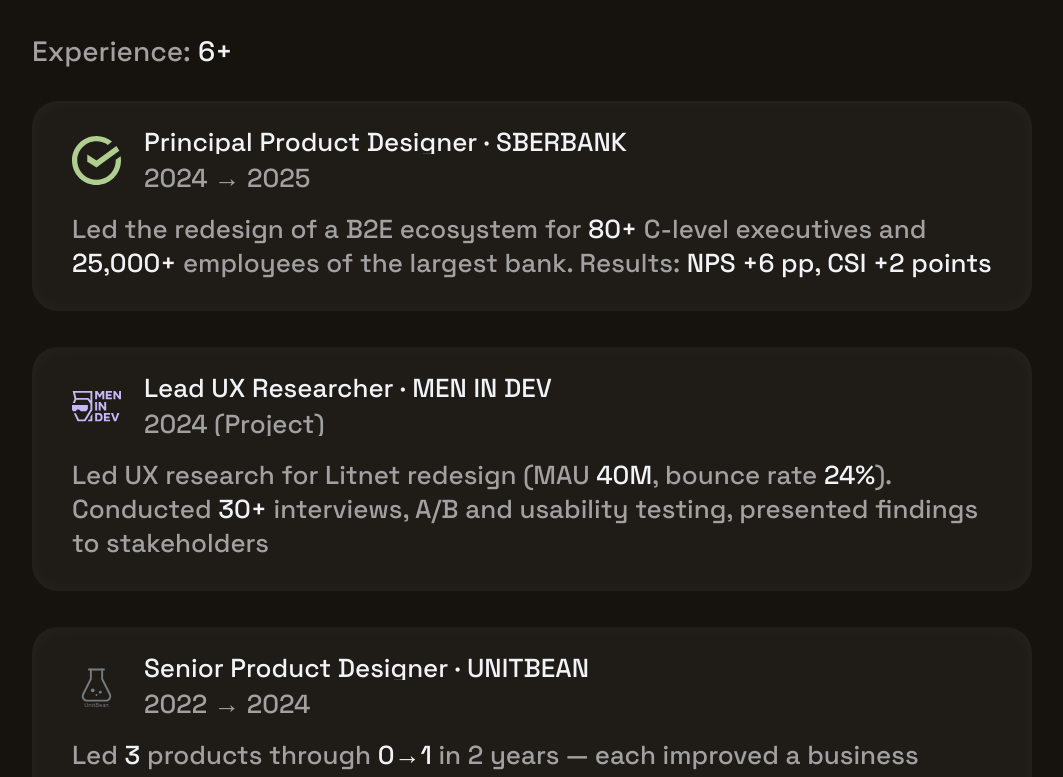
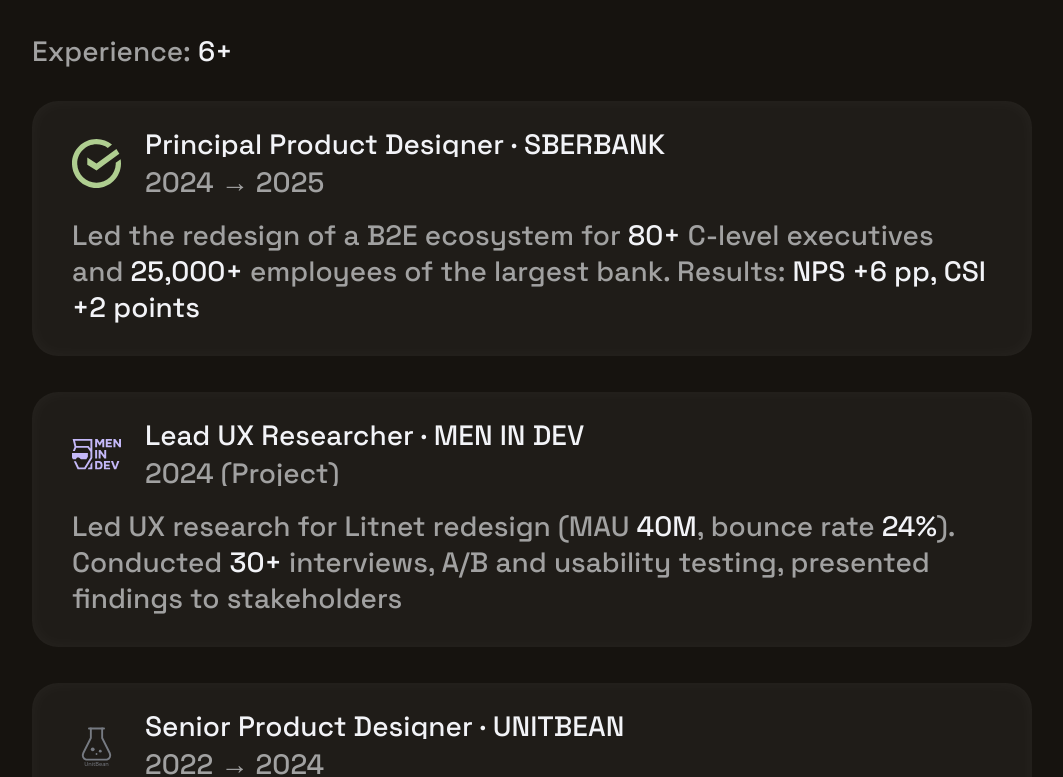
Before and after one commit to krollfaster/bacardin, a Next.js app: page /en in a window 1280 px wide. Shown: the part 1360-2137 px from the top of the page, without its empty margins (108-1171 px from the left). Built offline with nearby package versions, Linux system fonts and the light colour scheme; a web font is replaced by a local one.

Commit message:
style(experience): заголовок и даты 28px/26px, gap от иконки 24px, отступ до описания 22px, основной текст 28px/36px

```diff
--- a/components/sections/Experience.tsx
+++ b/components/sections/Experience.tsx
@@ -39,7 +39,7 @@
       style={{ boxShadow: "inset 0 0 18px rgba(255, 255, 255, 0.04)" }}
     >
       {/* Область с компанией */}
-      <div className="flex items-center gap-[23px] mb-[23px] h-[58px]">
+      <div className="flex items-center gap-[24px] mb-[22px]">
         <Image
           src={icon}
           alt={company}
@@ -48,17 +48,17 @@
           className="flex-shrink-0"
         />
         <div className="flex flex-col flex-1 min-w-0">
-          <h3 className="font-medium text-[26px] text-foreground truncate leading-[24px]">
+          <h3 className="font-medium text-[28px] text-foreground truncate leading-[26px]">
             {position} · {company}
           </h3>
-          <span className="mt-3 font-medium text-[26px] text-muted-foreground truncate leading-[24px]">
+          <span className="mt-3 font-medium text-[28px] text-muted-foreground truncate leading-[26px]">
             {dates}
           </span>
         </div>
       </div>
 
       {/* Область с описанием */}
-      <p className="font-[500] text-[26px] text-muted-foreground leading-[34px]">
+      <p className="font-[500] text-[28px] text-muted-foreground leading-[36px]">
         {description}
       </p>
 
```
